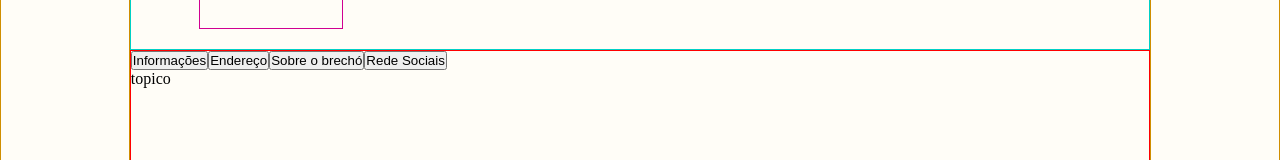
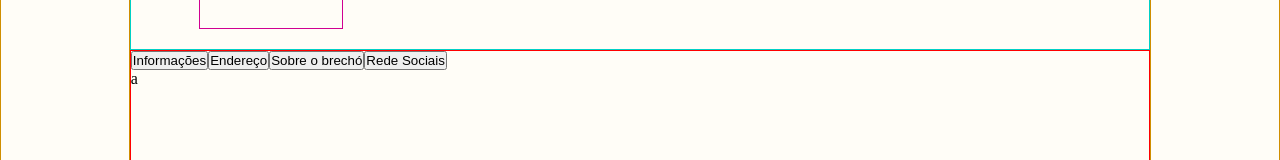
Before and after one commit to nicholas-sc-08/Projeto-SA-4a-Modulo-SENAI-Front-End, a Next.js app: page /perfil_brecho in a window 1280 px wide. Shown: the part 524-684 px from the top of the page. Built offline with nearby package versions, Linux system fonts and the light colour scheme; no server answers.

Commit message:
wip: tela perfil brechó

```diff
--- a/src/app/perfil_brecho/page.jsx
+++ b/src/app/perfil_brecho/page.jsx
@@ -35,20 +35,29 @@ function page() {
           </div>
 
           <div className={styles["parte-inferior-do-perfil-brecho-content"]}>
-            <div className={styles["topicos-de-informaca-sobre-perfil-content"]}>
+            <div className={styles["topicos-de-informacao-sobre-perfil-content"]}>
               <button>Informações</button>
               <button>Endereço</button>
               <button>Sobre o brechó</button>
               <button>Rede Sociais</button>
             </div>
-            <div className={styles["titulo-topico-selecionado-content"]}>
-              <p>topico</p>
-            </div>
-            <div className="informacos-topicos-selecionado-content">
+
+            <div className={styles["informacoes-exibidas-content"]}>
+
+              <div className={styles["titulo-topico-exibido-content"]}>
+                <p>a</p>
+              </div>
+
+              <div className={styles["infos-cadastradas-sub-div"]}>
+
+
+
+
+              </div>
 
             </div>
+
           </div>
-
         </div>
 
         <div className={styles["produtos-do-brecho-content"]}>
```
